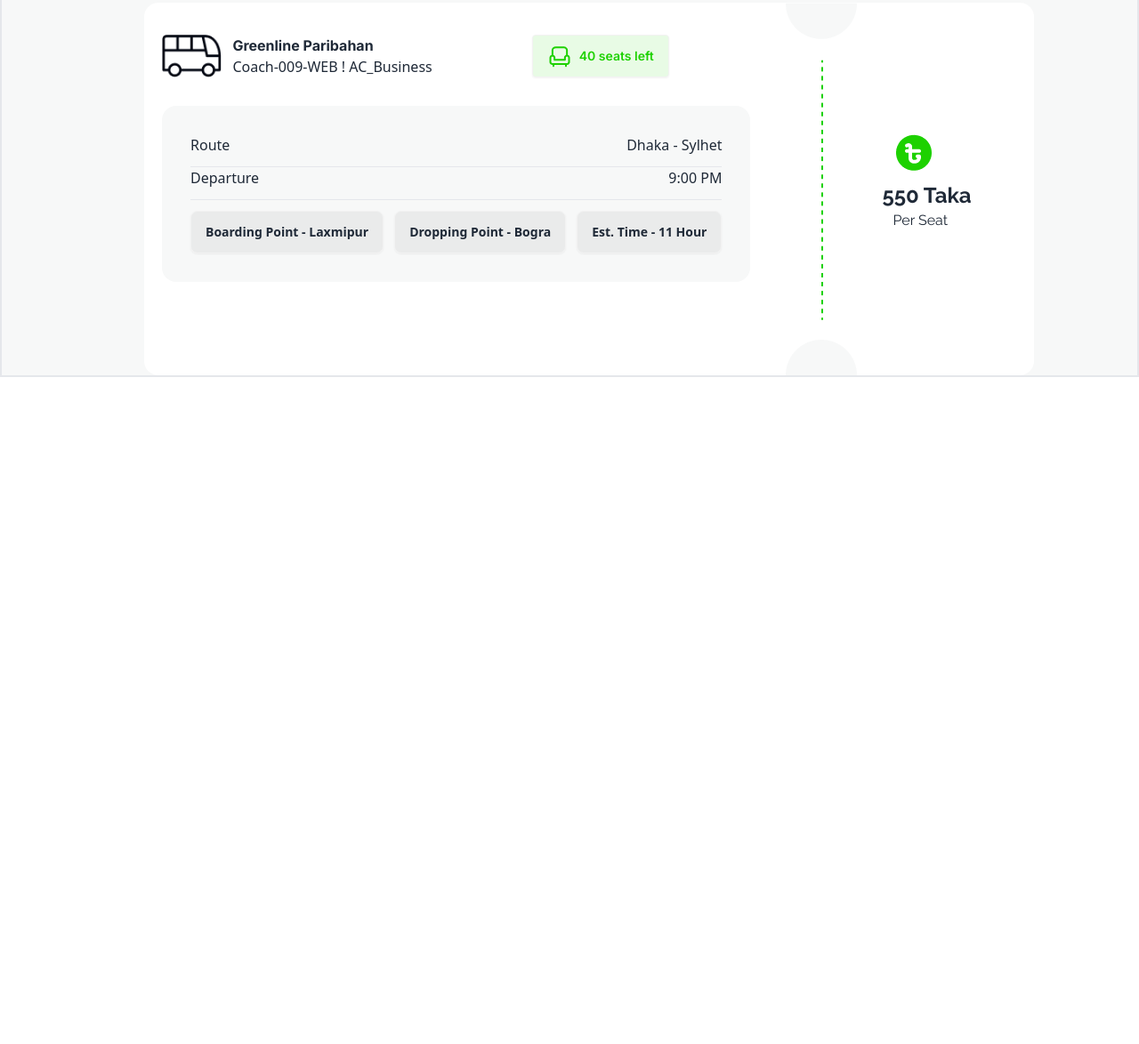
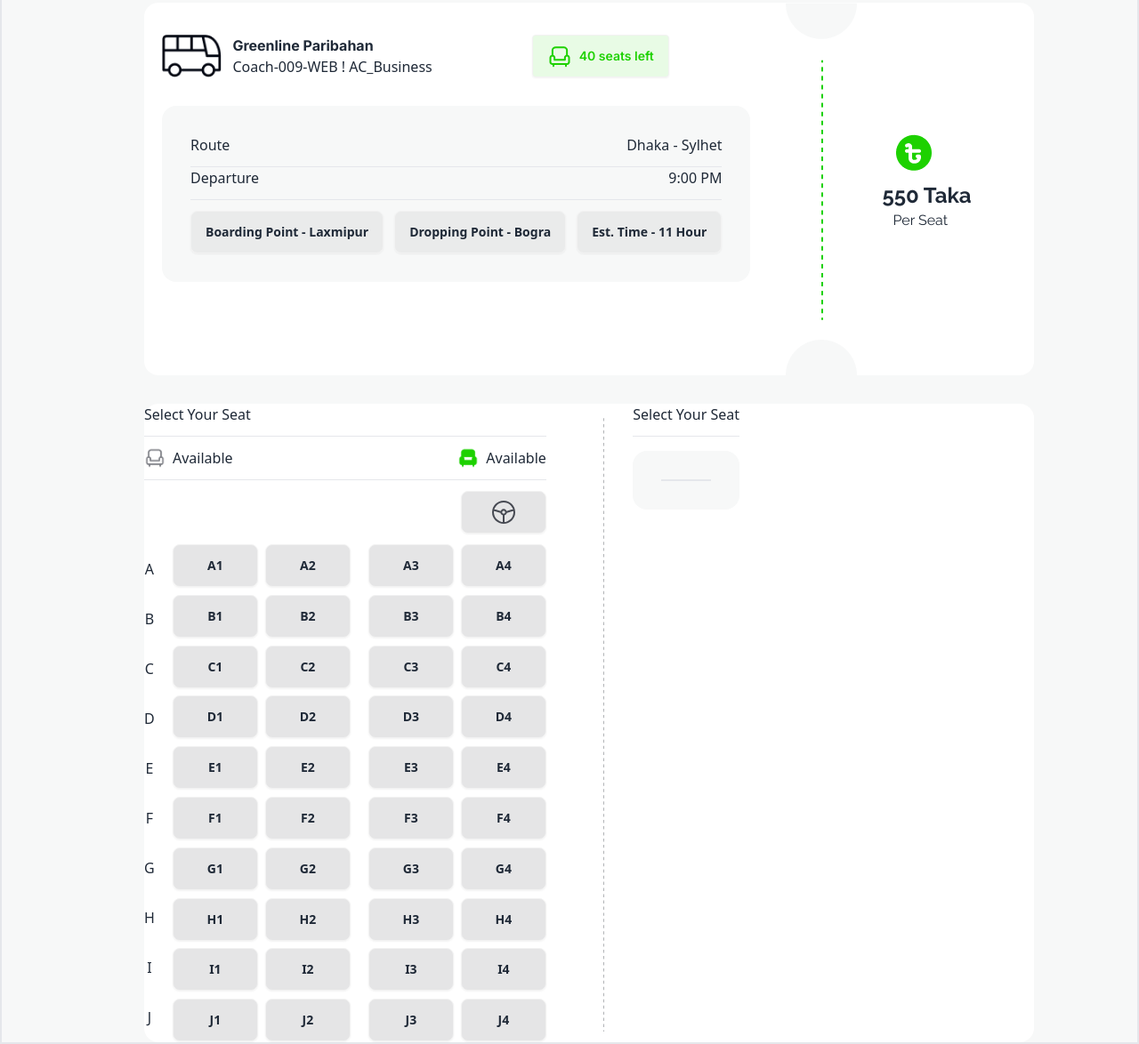
Before and after one commit to Dilshad-Jahan-Tabassum/bus-travel, a plain HTML site: page index.html in a window 1280 px wide. Shown: the part 1579-2753 px from the top of the page at 89% size. Before the commit the page ends 2003 px from the top, so only its background shows below. Drawn offline with nearby package versions, Linux system fonts and the light colour scheme.

Commit message:
seat design done

```diff
--- a/index.html
+++ b/index.html
@@ -72,10 +72,10 @@
     <main>
       <section class="mt-10 mx-32">
         <h4 class="text-center font-bold text-4xl">Best offers for you</h4>
-
+       <!-- coupon making starting  -->
         <div class="flex flex-cols-2 gap-x-10">
           <!-- new15 coupon  -->
-        <div class="flex bg-[#FFBF0F] mt-10 rounded-2xl w-[573px]">
+          <div class="flex bg-[#FFBF0F] mt-10 rounded-2xl w-[573px]">
 
           <div class="p-16">
             <p class="text-4xl font-bold font-inter">15% OFF</p>
@@ -87,10 +87,10 @@
             <p class="font-bold font-raleway">NEW15</p>
             <p class="text-[#03071280]">Coupon Code</p>
           </div>
-        </div>
+          </div>
 
         <!-- couple 20 coupon  -->
-        <div class="flex bg-[#F78C9C] mt-10 rounded-2xl w-[573px]">
+          <div class="flex bg-[#F78C9C] mt-10 rounded-2xl w-[573px]">
 
           <div class="p-16">
             <p class="text-4xl font-bold font-inter">20% OFF</p>
@@ -102,21 +102,23 @@
             <p class="font-bold font-raleway">Couple 20</p>
             <p class="text-[#03071280]">Coupon Code</p>
           </div>
-        </div>
+          </div>
         </div>
         <div class="text-center mt-9">
           <button class="btn btn-outline btn-success ">
             See All Offers
           </button>
         </div>
+        <!-- coupon making ending  -->
       </section>
+
       <!-- p.h paribahan  -->
       <section class="mt-10 bg-[#F7F8F8] border-2 border-t-[#1DD100] rounded-t-[50px]">
         <div class="pt-20">
           <p class="font-raleway font-bold text-2xl text-center">P.H Paribahan</p>
           <p class="text-center">We offers convenient ticket booking for travel, accessible online or in-person, ensuring a smooth journey for passengers.</p>
         </div>
-        <!-- input section start  -->
+        <!-- route departure section start  -->
         <div class="bg-white flex w-[1000px] h-auto ml-40 rounded-2xl mt-8">
 
           <div class="ml-5">
@@ -162,6 +164,109 @@
           </div>
 
         </div>
+        <!-- route departure section end  -->
+
+        <!-- available and booking seat start  -->
+
+        <div class="bg-white flex  w-[1000px] ml-40 rounded-2xl mt-8">
+          <div>
+            <p class="mb-3">Select Your Seat</p>
+            <hr>
+            <div class="flex justify-between mt-3 mb-3">
+              <div class="flex gap-2">
+                <img class="h-6" src="/images/seat-gray.png" alt="">
+                <p>Available</p>
+              </div>
+              <div class="flex gap-2">
+                <img class="h-6" src="/images/seat-green-filled.png" alt="">
+                <p>Available</p>
+              </div>
+
+            </div>
+            <hr>
+            <div class="flex justify-end mt-3">
+              <button class="btn bg-[#0307121A] w-24"><img src="/images/tabler-icon-steering-wheel.svg" alt=""></button>
+            </div>
+            <!-- seat planning  -->
+            <div class="flex mt-3 gap-5">
+              <div class="flex flex-col items-center">
+                <p class="py-4">A</p>
+                <p class="py-4">B</p>
+                <p class="py-4">C</p>
+                <p class="py-4">D</p>
+                <p class="py-4">E</p>
+                <p class="py-4">F</p>
+                <p class="py-4">G</p>
+                <p class="py-4">H</p>
+                <p class="py-4">I</p>
+                <p class="py-4">J</p>
+              </div>
+              <div class="grid grid-cols-2 gap-2">
+                <button class="btn bg-[#0307121A] w-24 py-4">A1</button>
+                <button class="btn bg-[#0307121A] w-24 py-4">A2</button>
+                <button class="btn bg-[#0307121A] w-24 py-4">B1</button>
+                <button class="btn bg-[#0307121A] w-24 py-4">B2</button>
+                <button class="btn bg-[#0307121A] w-24 py-4">C1</button>
+                <button class="btn bg-[#0307121A] w-24 py-4">C2</button>
+                <button class="btn bg-[#0307121A] w-24 py-4">D1</button>
+                <button class="btn bg-[#0307121A] w-24 py-4">D2</button>
+                <button class="btn bg-[#0307121A] w-24 py-4">E1</button>
+                <button class="btn bg-[#0307121A] w-24 py-4">E2</button>
+                <button class="btn bg-[#0307121A] w-24 py-4">F1</button>
+                <button class="btn bg-[#0307121A] w-24 py-4">F2</button>
+                <button class="btn bg-[#0307121A] w-24 py-4">G1</button>
+                <button class="btn bg-[#0307121A] w-24 py-4">G2</button>
+                <button class="btn bg-[#0307121A] w-24 py-4">H1</button>
+                <button class="btn bg-[#0307121A] w-24 py-4">H2</button>
+                <button class="btn bg-[#0307121A] w-24 py-4">I1</button>
+                <button class="btn bg-[#0307121A] w-24 py-4">I2</button>
+                <button class="btn bg-[#0307121A] w-24 py-4">J1</button>
+                <button class="btn bg-[#0307121A] w-24 py-4">J2</button>
+              </div>
+
+              <div class="grid grid-cols-2 gap-2">
+                <button class="btn bg-[#0307121A] w-24 py-4">A3</button>
+                <button class="btn bg-[#0307121A] w-24 py-4">A4</button>
+                <button class="btn bg-[#0307121A] w-24 py-4">B3</button>
+                <button class="btn bg-[#0307121A] w-24 py-4">B4</button>
+                <button class="btn bg-[#0307121A] w-24 py-4">C3</button>
+                <button class="btn bg-[#0307121A] w-24 py-4">C4</button>
+                <button class="btn bg-[#0307121A] w-24 py-4">D3</button>
+                <button class="btn bg-[#0307121A] w-24 py-4">D4</button>
+                <button class="btn bg-[#0307121A] w-24 py-4">E3</button>
+                <button class="btn bg-[#0307121A] w-24 py-4">E4</button>
+                <button class="btn bg-[#0307121A] w-24 py-4">F3</button>
+                <button class="btn bg-[#0307121A] w-24 py-4">F4</button>
+                <button class="btn bg-[#0307121A] w-24 py-4">G3</button>
+                <button class="btn bg-[#0307121A] w-24 py-4">G4</button>
+                <button class="btn bg-[#0307121A] w-24 py-4">H3</button>
+                <button class="btn bg-[#0307121A] w-24 py-4">H4</button>
+                <button class="btn bg-[#0307121A] w-24 py-4">I3</button>
+                <button class="btn bg-[#0307121A] w-24 py-4">I4</button>
+                <button class="btn bg-[#0307121A] w-24 py-4">J3</button>
+                <button class="btn bg-[#0307121A] w-24 py-4">J4</button>
+              </div>
+            </div>
+          </div>
+          <!-- seat planning ending  -->
+          <div class="ml-16">
+            <p><img class=" mt-4 h-[690px]" src="/images/Line 1.svg" alt=""></p>
+          </div>
+          <div class="ml-8">
+            <p class="mb-3">Select Your Seat</p>
+            <hr>
+            <!-- route departure  -->
+            <div class="bg-[#F7F8F8] mt-4 rounded-2xl p-8">
+
+              <hr>
+
+              <hr>
+
+            </div>
+          </div>
+        </div>
+
+
       </section>
     </main>
 </body>
```
Also changed, not shown: images/Line 1.png (added), images/Line 1.svg (added), images/tabler-icon-steering-wheel.svg (added).
